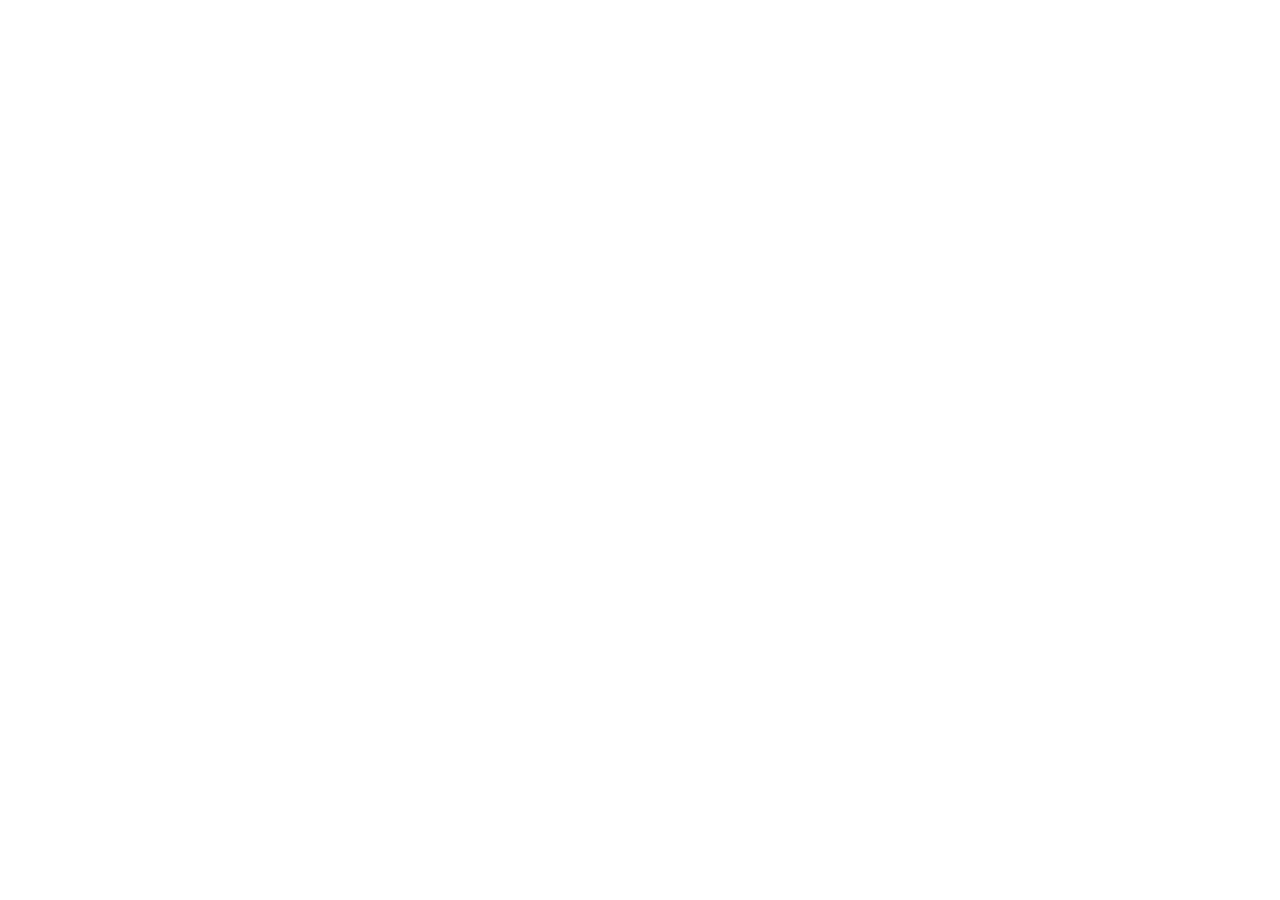
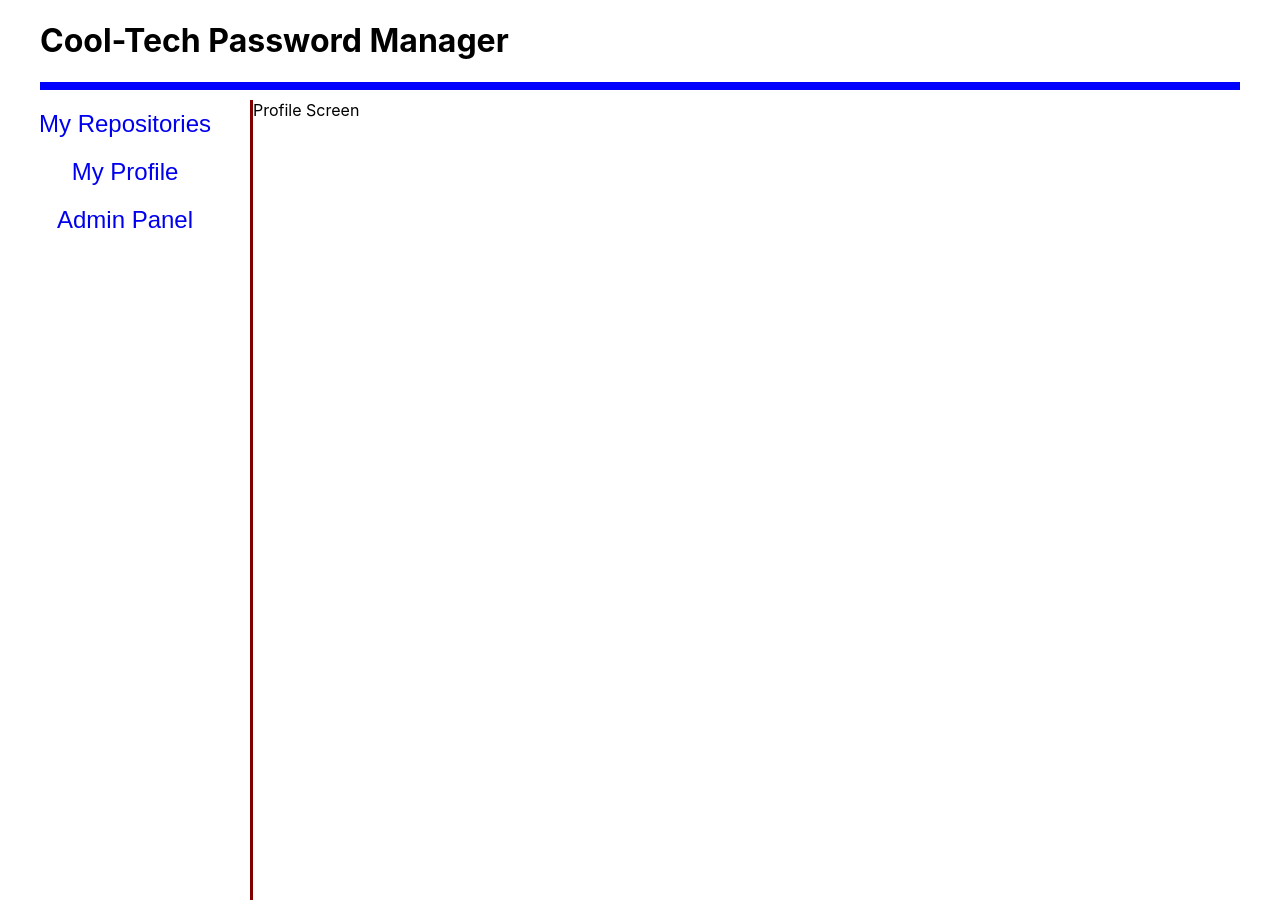
Before and after one commit to JasonQorbin/cool-passman, a React (Create React App) app in the folder frontend/: page /profile in a window 1280 px wide. Before the commit this address had no page. Before the commit the page ends 800 px from the top, so only its background shows below. Built offline with nearby package versions, Linux system fonts and the light colour scheme.

Commit message:
Made the side bar button actual links
They only link to dummy components for now except the admin
component.

```diff
--- a/frontend/src/App.js
+++ b/frontend/src/App.js
@@ -6,6 +6,8 @@
 import RegisterScreen from "./components/RegisterScreen";
 import HomeScreen from "./components/HomeScreen";
 import AdminPanel from "./components/AdminPanel";
+import RepoScreen from "./components/RepoScreen";
+import ProfileScreen from "./components/ProfileScreen";
 
 function App() {
   return (
@@ -15,6 +17,8 @@
             <Route path="/register" element={<RegisterScreen />} />
             <Route path="/" element={<MainPageLayout />}>
                 <Route path="/home" element={<HomeScreen />} />
+                <Route path="/repos" element={<RepoScreen />} />
+                <Route path="/profile" element={<ProfileScreen />} />
                 <Route path="/admin" element={<AdminPanel />} />
             </Route>
         </Routes>
--- /dev/null
+++ b/frontend/src/components/ProfileScreen.js
@@ -0,0 +1,3 @@
+export default function ProfileScreen() {
+    return <div>Profile Screen</div>;
+}
--- /dev/null
+++ b/frontend/src/components/RepoScreen.js
@@ -0,0 +1,3 @@
+export default function RepoScreen() {
+    return <div>Repo Screen</div>;
+}
--- a/frontend/src/components/SideBar.js
+++ b/frontend/src/components/SideBar.js
@@ -1,13 +1,13 @@
 import '../styles/SideBar.css'
+import { Link } from 'react-router-dom';
 
 function SideBar() {
     return (
             <aside id="home-screen-sidebar">
                 <ul id="sidebar-items-list">
-                    <li><a href="#" className="sidebar-item">Home</a></li>
-                    <li><a href="#" className="sidebar-item">My Repositories</a></li>
-                    <li><a href="#" className="sidebar-item">My Profile</a></li>
-                    <li><a href="#" className="sidebar-item">Admin Panel</a></li>
+                    <li><Link to="/repos" className="sidebar-item">My Repositories</Link></li>
+                    <li><Link to="/profile" className="sidebar-item">My Profile</Link></li>
+                    <li><Link to="/admin" className="sidebar-item">Admin Panel</Link></li>
                 </ul>
             </aside>
 
```
